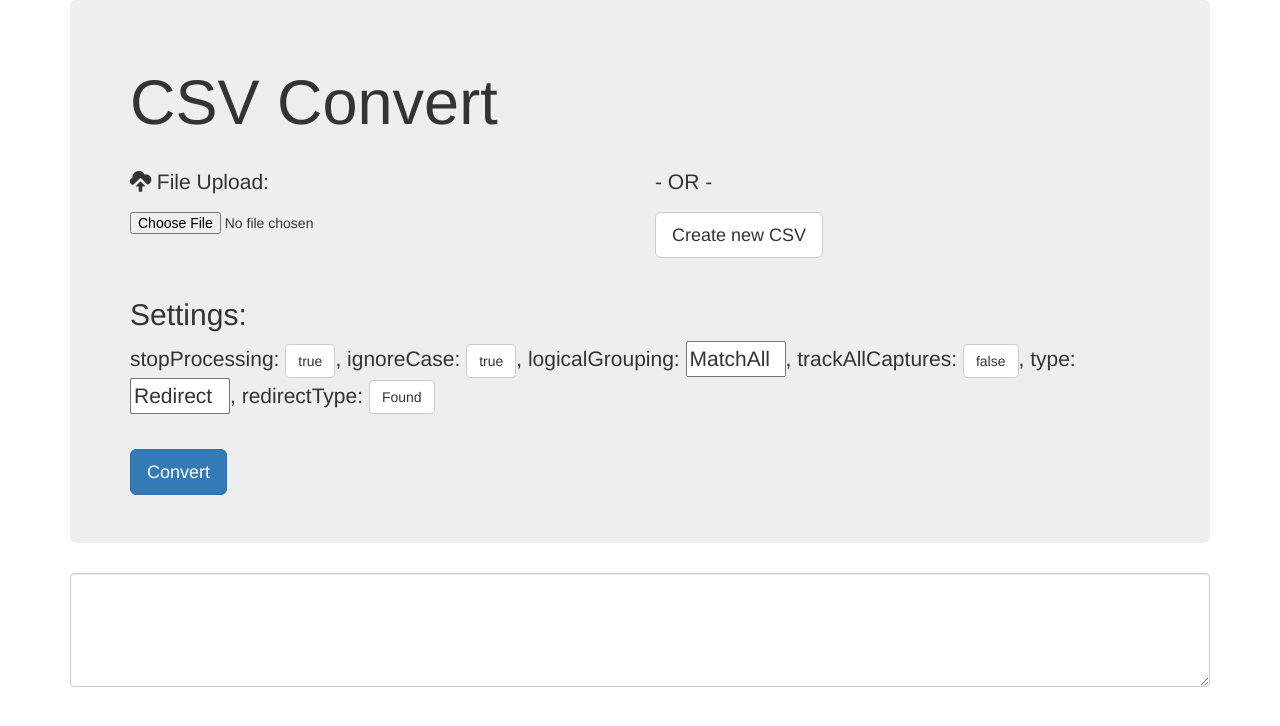
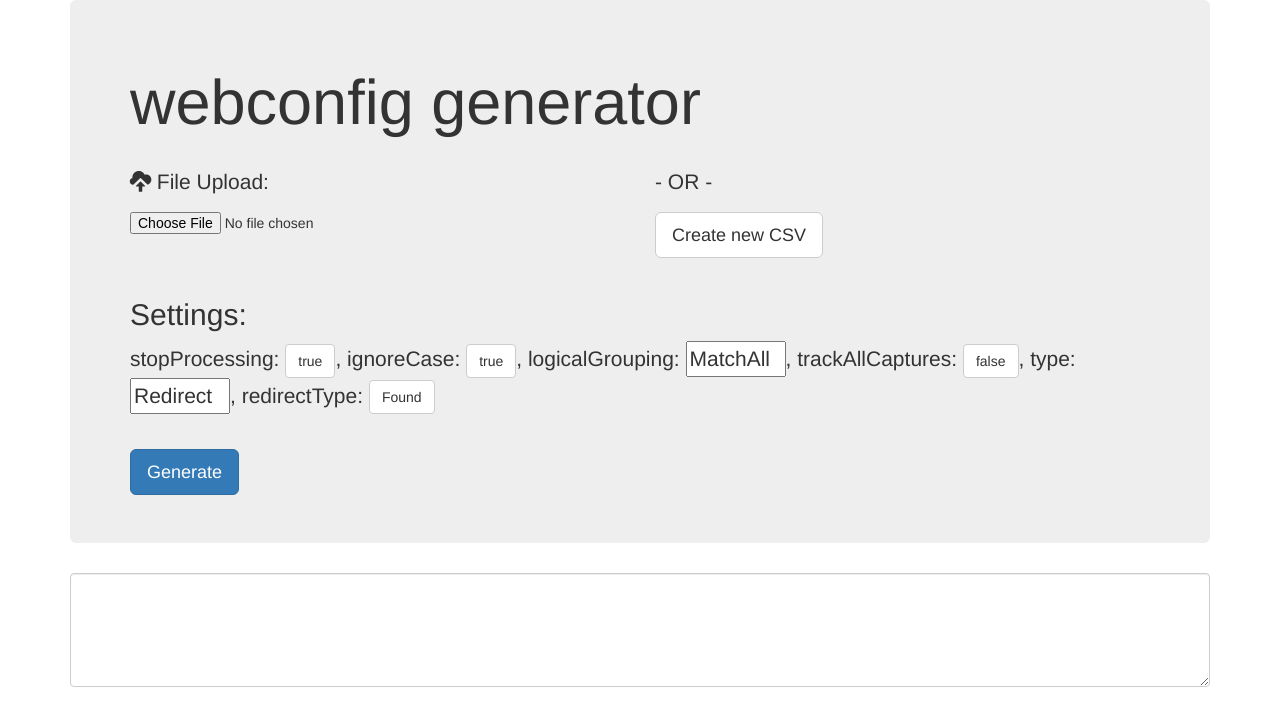
Before and after one commit to dholdaway/webconfig_gen, a plain HTML site: page index.html in a window 1280 px wide. Drawn offline with nearby package versions, Linux system fonts and the light colour scheme.

Commit message:
updated README and changed the title

```diff
--- a/index.html
+++ b/index.html
@@ -19,7 +19,7 @@
 	<body ng-app="CSV">
 		<div ng-controller="Convert" class="container">
 			<header class="jumbotron">
-				<h1>CSV Convert</h1>
+				<h1>webconfig generator</h1>
 				<br>
 				<div class="row" id="inputCtrl">
 					<div class="col-sm-6 col-xs-12">
@@ -41,7 +41,7 @@
 					type: <input style="width: 100px;" placeholder="Redirect" ng-model="s.type">,
 					redirectType: <button type="button" ng-click="toggle()" class="btn btn-default">{{s.redirectType}}</button></p>
 				<br>
-				<button type="button" class="btn btn-primary btn-lg" ng-click="upload()">Convert</button>
+				<button type="button" class="btn btn-primary btn-lg" ng-click="upload()">Generate</button>
 			</header>
 			<div>
 				<textarea class="form-control" rows="5" id="out">{{output}}</textarea>
```
Also changed, not shown: 1 other file.
